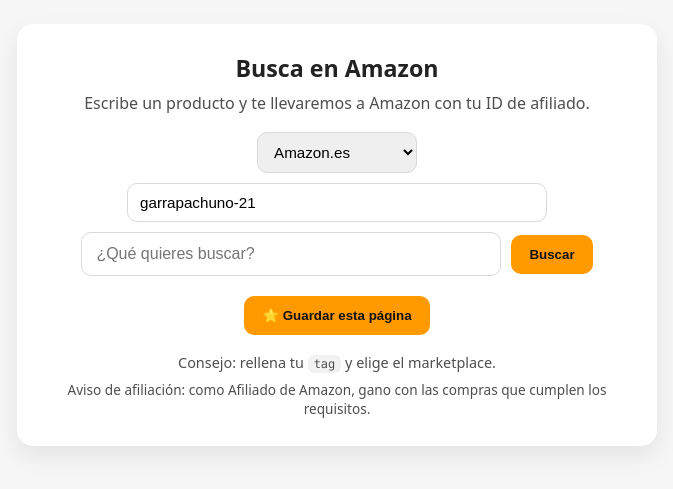
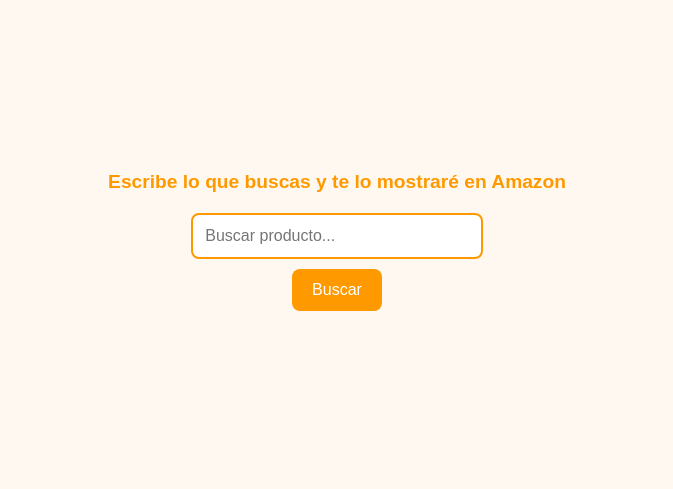
Before and after one commit to Alzobrowser/AlzoBrowser, a plain HTML site: page index.html in a window 1280 px wide. Shown: the part 165-654 px from the top of the page, without its empty margins (303-976 px from the left). Drawn offline with Linux system fonts and the light colour scheme.

Commit message:
Update index.html

```diff
--- a/index.html
+++ b/index.html
@@ -2,177 +2,66 @@
 <html lang="es">
 <head>
   <meta charset="UTF-8">
-  <meta name="viewport" content="width=device-width, initial-scale=1">
-  <title>Buscador de Amazon (Afiliados)</title>
-  <meta name="description" content="Buscador simple que redirige a Amazon con tu ID de afiliado.">
-  <link rel="manifest" href="/manifest.json">
-  <meta name="theme-color" content="#ff9900">
+  <meta name="viewport" content="width=device-width, initial-scale=1.0">
+  <title>Alzo Browser - Buscador Amazon</title>
+  <link rel="manifest" href="manifest.json">
+  <link rel="icon" href="icon-192.png">
   <style>
-    :root { --bg: #f6f6f6; --card: #ffffff; --text: #222; --accent: #ff9900; --accentHover: #e68a00; }
-    * { box-sizing: border-box; }
     body {
+      font-family: Arial, sans-serif;
+      display: flex;
+      flex-direction: column;
+      align-items: center;
+      justify-content: center;
+      height: 100vh;
       margin: 0;
-      min-height: 100vh;
-      display: grid;
-      place-items: center;
-      background: var(--bg);
-      font-family: system-ui, -apple-system, Segoe UI, Roboto, Helvetica, Arial, "Apple Color Emoji", "Segoe UI Emoji";
-      color: var(--text);
-    }
-    .card {
-      background: var(--card);
-      padding: 28px;
-      border-radius: 16px;
-      width: min(640px, 92vw);
-      box-shadow: 0 10px 24px rgba(0,0,0,0.08);
+      background-color: #fff8f0;
       text-align: center;
     }
     h1 {
-      margin: 0 0 8px 0;
-      font-size: 1.45rem;
-    }
-    p.helper { margin: 0 0 18px 0; opacity: .8; }
-    form {
-      display: flex;
-      gap: 10px;
-      justify-content: center;
-      align-items: center;
-      flex-wrap: wrap;
+      font-size: 1.2em;
+      margin-bottom: 20px;
+      color: #ff9900;
     }
     input[type="text"] {
-      padding: 12px 14px;
-      width: min(420px, 84vw);
-      border: 1px solid #d9d9d9;
-      border-radius: 10px;
-      font-size: 1rem;
-      outline: none;
+      width: 80%;
+      padding: 12px;
+      font-size: 1em;
+      border: 2px solid #ff9900;
+      border-radius: 8px;
+      margin-bottom: 10px;
     }
     button {
-      padding: 12px 18px;
-      border: 0;
-      border-radius: 10px;
-      font-weight: 700;
+      padding: 12px 20px;
+      font-size: 1em;
+      background-color: #ff9900;
+      color: white;
+      border: none;
+      border-radius: 8px;
       cursor: pointer;
-      background: var(--accent);
-      color: #111;
     }
-    button:hover { background: var(--accentHover); }
-    .foot {
-      margin-top: 18px;
-      font-size: .9rem;
-      opacity: .8;
-    }
-    .row { display: flex; gap: 10px; justify-content: center; flex-wrap: wrap; margin-bottom: 10px; }
-    select, input[type="text"].tag {
-      padding: 10px 12px;
-      border: 1px solid #d9d9d9;
-      border-radius: 10px;
-      font-size: .95rem;
-    }
-    small.code {
-      font-family: ui-monospace, SFMono-Regular, Menlo, Monaco, Consolas, "Liberation Mono", "Courier New", monospace;
-      background: #f0f0f0;
-      padding: 2px 6px;
-      border-radius: 6px;
+    button:hover {
+      background-color: #e68a00;
     }
   </style>
 </head>
 <body>
-  <main class="card">
-    <h1>Busca en Amazon</h1>
-    <p class="helper">Escribe un producto y te llevaremos a Amazon con tu ID de afiliado.</p>
-
-    <div class="row">
-      <select id="market">
-        <option value="es" selected>Amazon.es</option>
-        <option value="com">Amazon.com</option>
-        <option value="mx">Amazon.com.mx</option>
-        <option value="co.uk">Amazon.co.uk</option>
-        <option value="de">Amazon.de</option>
-        <option value="fr">Amazon.fr</option>
-        <option value="it">Amazon.it</option>
-      </select>
-      <input class="tag" id="tag" type="text" placeholder="garrapachuno-21" aria-label="ID de afiliado (tag)">
-    </div>
-
-    <form id="searchForm" onsubmit="return buscar(event)">
-      <input type="text" id="query" placeholder="¿Qué quieres buscar?" autocomplete="on" autofocus>
-      <button type="submit" aria-label="Buscar en Amazon">Buscar</button>
-    </form>
-
-    <div style="margin-top:20px;">
-      <button onclick="guardarPagina()">⭐ Guardar esta página</button>
-    </div>
-
-    <div class="foot">
-      <div>Consejo: rellena tu <small class="code">tag</small> y elige el marketplace.</div>
-      <div style="margin-top:8px; font-size:.85rem;">Aviso de afiliación: como Afiliado de Amazon, gano con las compras que cumplen los requisitos.</div>
-    </div>
-  </main>
+  <h1>Escribe lo que buscas y te lo mostraré en Amazon</h1>
+  <form id="searchForm">
+    <input type="text" id="query" placeholder="Buscar producto..." required>
+    <button type="submit">Buscar</button>
+  </form>
 
   <script>
-    // Configuración por defecto
-    const DEFAULT_MARKET = "es";
-    const DEFAULT_TAG = "garrapachuno-21";
-    const MARKET_DOMAINS = {
-      "es": "https://www.amazon.es/s",
-      "com": "https://www.amazon.com/s",
-      "mx": "https://www.amazon.com.mx/s",
-      "co.uk": "https://www.amazon.co.uk/s",
-      "de": "https://www.amazon.de/s",
-      "fr": "https://www.amazon.fr/s",
-      "it": "https://www.amazon.it/s"
-    };
-
-    const marketEl = document.getElementById("market");
-    const tagEl = document.getElementById("tag");
-    marketEl.value = DEFAULT_MARKET;
-    tagEl.value = DEFAULT_TAG;
-
-    [marketEl, tagEl].forEach(el => {
-      el.addEventListener("change", () => {
-        localStorage.setItem("amazon_market", marketEl.value);
-        localStorage.setItem("amazon_tag", tagEl.value.trim());
-      });
+    const form = document.getElementById('searchForm');
+    form.addEventListener('submit', (e) => {
+      e.preventDefault();
+      const query = encodeURIComponent(document.getElementById('query').value.trim());
+      if (!query) return;
+      const affiliateID = "garrapachuno-21";
+      const amazonURL = `https://www.amazon.es/s?k=${query}&tag=${affiliateID}`;
+      window.location.href = amazonURL;
     });
-
-    window.addEventListener("DOMContentLoaded", () => {
-      const savedMarket = localStorage.getItem("amazon_market");
-      const savedTag = localStorage.getItem("amazon_tag");
-      if (savedMarket && MARKET_DOMAINS[savedMarket]) marketEl.value = savedMarket;
-      if (savedTag) tagEl.value = savedTag;
-    });
-
-    function buscar(e) {
-      e.preventDefault();
-      const q = document.getElementById("query").value.trim();
-      if (!q) return false;
-
-      const market = marketEl.value;
-      const tag = tagEl.value.trim() || DEFAULT_TAG;
-
-      const base = MARKET_DOMAINS[market] || MARKET_DOMAINS[DEFAULT_MARKET];
-      const params = new URLSearchParams({ k: q, tag });
-      const url = base + "?" + params.toString();
-
-      window.location.href = url;
-      return false;
-    }
-
-    function guardarPagina() {
-      const isMobile = /Android|iPhone|iPad|iPod/i.test(navigator.userAgent);
-      if (isMobile) {
-        alert("👉 Para añadir esta página a tu pantalla de inicio:\n\n• Android: menú ⋮ → 'Añadir a pantalla de inicio'.\n• iPhone/iPad: botón Compartir → 'Añadir a pantalla de inicio'.");
-      } else {
-        alert("⭐ Para añadir a favoritos en tu navegador:\n\n• Windows/Linux: pulsa Ctrl+D\n• Mac: pulsa Cmd+D");
-      }
-    }
-
-    if ("serviceWorker" in navigator) {
-      navigator.serviceWorker.register("/sw.js")
-        .then(() => console.log("✅ Service Worker registrado"))
-        .catch(err => console.error("SW error", err));
-    }
   </script>
 </body>
 </html>
```
